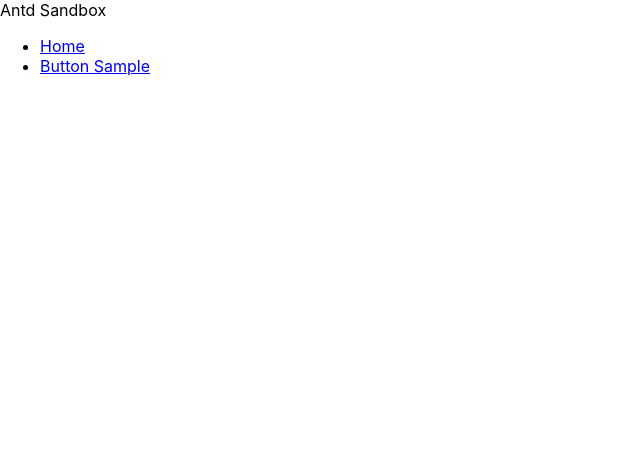
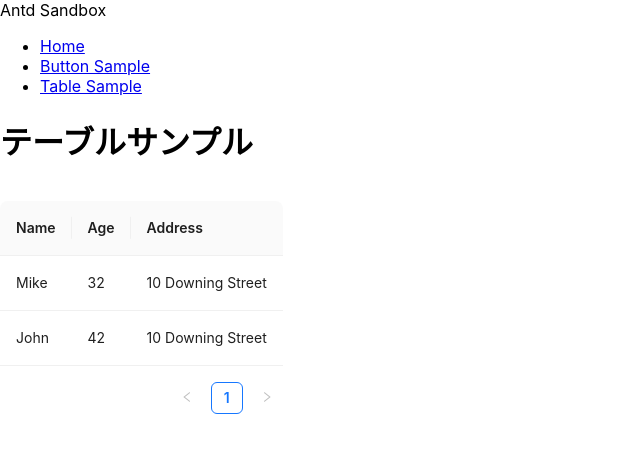
Before and after one commit to TatsuSerendipity/antd-sandbox, a React (Create React App) app: page /TableSample in a window 1280 px wide. Shown: the top 452 px of the page, without its empty margins (0-640 px from the left). Built offline with nearby package versions, Linux system fonts and the light colour scheme.

Commit message:
テーブルサンプルの追加

```diff
--- a/src/App.tsx
+++ b/src/App.tsx
@@ -2,6 +2,7 @@ import "./App.css";
 import { BrowserRouter, Route } from "react-router-dom";
 import Navigation from "./pages/Navigation";
 import ButtonSample from "./pages/ButtonaSample";
+import TableSample from "./pages/TableSamle";
 
 const App = () => (
   <BrowserRouter>
@@ -11,6 +12,9 @@ const App = () => (
     <Route path="/ButtonSample">
       <ButtonSample />
     </Route>
+    <Route path="/TableSample">
+      <TableSample />
+    </Route>
   </BrowserRouter>
 );
 
--- a/src/pages/Navigation.tsx
+++ b/src/pages/Navigation.tsx
@@ -10,6 +10,9 @@ const Navigation = () => (
       <li>
         <a href="/ButtonSample">Button Sample</a>
       </li>
+      <li>
+        <a href="/TableSample">Table Sample</a>
+      </li>
     </ul>
   </>
 );
--- /dev/null
+++ b/src/pages/TableSamle.tsx
@@ -0,0 +1,49 @@
+import { Space, Table } from "antd";
+
+const TableSample = () => {
+  const dataSource = [
+    {
+      key: "1",
+      name: "Mike",
+      age: 32,
+      address: "10 Downing Street",
+    },
+    {
+      key: "2",
+      name: "John",
+      age: 42,
+      address: "10 Downing Street",
+    },
+  ];
+
+  const columns = [
+    {
+      title: "Name",
+      dataIndex: "name",
+      key: "name",
+    },
+    {
+      title: "Age",
+      dataIndex: "age",
+      key: "age",
+    },
+    {
+      title: "Address",
+      dataIndex: "address",
+      key: "address",
+    },
+  ];
+
+  return (
+    <>
+      <h1>テーブルサンプル</h1>
+      <div>
+        <Space>
+          <Table dataSource={dataSource} columns={columns} />
+        </Space>
+      </div>
+    </>
+  );
+};
+
+export default TableSample;
```
